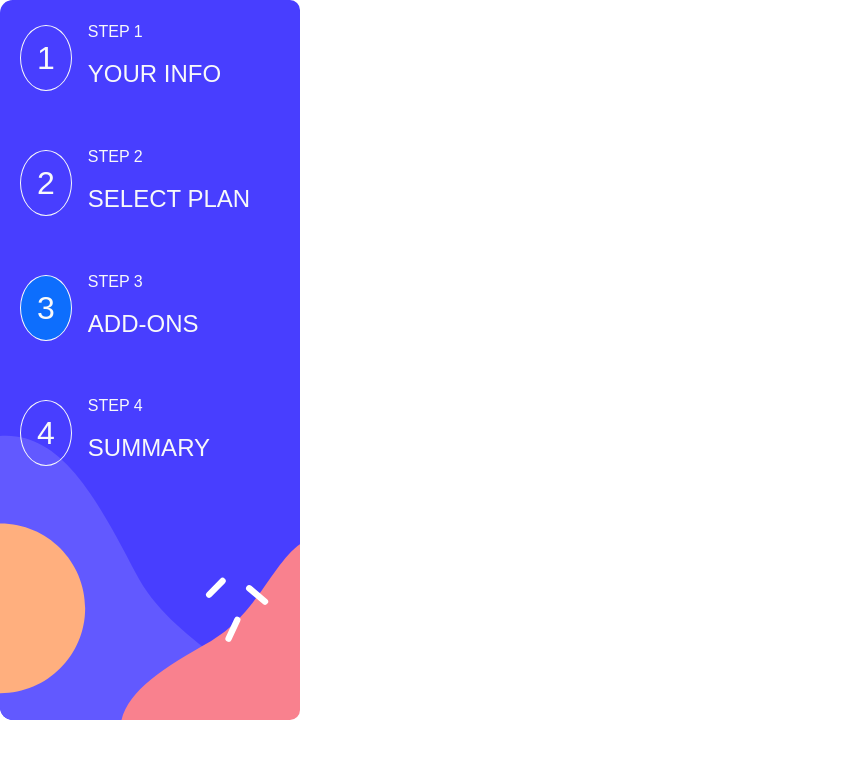
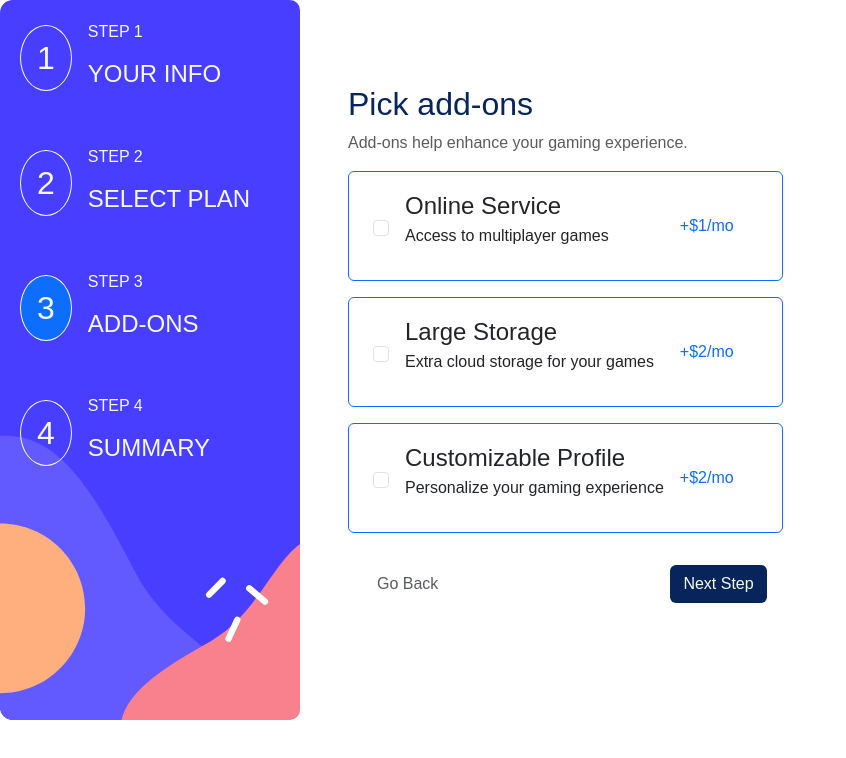
Before and after one commit to Abdo1454/multi-step-form, a React (Vite) app: page /addons in a window 1280 px wide. Shown: the top 758 px of the page, without its empty margins (0-846 px from the left). Built offline with nearby package versions, Linux system fonts and the light colour scheme.

Commit message:
add file addons and logic

```diff
--- a/src/App.jsx
+++ b/src/App.jsx
@@ -2,6 +2,7 @@ import { Routes, Route } from 'react-router-dom'
 import SideBar from './components/SideBar/SideBar'
 import YourInfo from './components/YourInfo/YourInfo'
 import SelectPlan from './components/SelectPlan/SelectPlan'
+import AddOns from './components/AddOns/AddOns'
 
 function App() {
   return (
@@ -11,8 +12,8 @@ function App() {
       <Routes>
         <Route path="/" element={<YourInfo />} />
         <Route path="/plan" element={<SelectPlan />} />
-        {/* <Route path="/addons" element={<h1>Add-ons</h1>} />
-        <Route path="/summary" element={<h1>Summary</h1>} /> */}
+        <Route path="/addons" element={<AddOns />} />
+        {/* <Route path="/summary" element={<h1>Summary</h1>} /> */}
       </Routes>
     </div>
   )
--- /dev/null
+++ b/src/components/AddOns/AddOns.jsx
@@ -0,0 +1,88 @@
+import React, { useState } from 'react'
+import { Link } from 'react-router-dom'
+
+function AddOns() {
+    const [selectedAddOns, setSelectedAddOns] = useState(() => {
+        const savedAddOns = localStorage.getItem("selectedAddOns");
+
+        return savedAddOns ? JSON.parse(savedAddOns) : [];
+    });
+
+    const PickAddOns = [
+        {
+            name: "Online Service",
+            description: "Access to multiplayer games",
+            price: "1"
+        },
+        {
+            name: "Large Storage",
+            description: "Extra cloud storage for your games",
+            price: "2"
+        },
+        {
+            name: "Customizable Profile",
+            description: "Personalize your gaming experience",
+            price: "2"
+        }
+    ];
+    const handleAddOnChange = (addOn) => {
+        setSelectedAddOns((prev) => {
+            const exists = prev.some(
+                (item) => item.name === addOn.name
+            );
+
+            if (exists) {
+                 return prev.filter(
+                (item) => item.name !== addOn.name
+            ); // موجود → لا تضيفه مرة ثانية
+            }
+
+            return [...prev, addOn]; // مش موجود → أضفه
+        });
+    };
+    const handleNextStep = (e) => {
+
+        if (selectedAddOns.length === 0) {
+            e.preventDefault();
+            alert("Please select at least one add-on before proceeding.");
+        };
+
+    }
+    return (
+        <div>
+            <h2 style={{ color: "#07255b" }}>Pick add-ons</h2>
+            <p className="text-muted">Add-ons help enhance your gaming experience.</p>
+            <form>
+                {PickAddOns.map((addOn, index) => {
+                    return (
+                        <div key={index} className="form-check d-flex align-items-center border px-5 border-primary rounded p-3 mb-3 gap-3">
+                            <input
+                                className="form-check-input"
+                                checked={selectedAddOns.some(
+                                    (item) => item.name === addOn.name
+                                )}
+                                onChange={() => handleAddOnChange(addOn)}
+                                id={`add-on-${index}`}
+                                type="checkbox"
+                            />
+                            <div>
+                                <label className="form-check-label fs-4" htmlFor={`add-on-${index}`}>{addOn.name}</label>
+                                <p>{addOn.description}</p>
+                            </div>
+                            <span className="text-primary ms-auto">+${addOn.price}/mo</span>
+                        </div>
+                    )
+                })}
+                <div className="form-check  border-primary rounded-pill rounded p-3 mb-3 d-flex align-items-center gap-5">
+                    <Link to="/plan" className="btn text-muted text-start">Go Back</Link>
+                    <Link to="/summary" onClick={handleNextStep} className="btn  ms-auto text-light" style={{ cursor: "pointer", backgroundColor: "#07255b" }}>Next Step</Link>
+                </div>
+                {/* <p>
+                    selected Add-Ons: {selectedAddOns.map((addOn) => addOn.price).join(", ")}
+                </p> */}
+            </form>
+        </div>
+    )
+}
+
+export default AddOns
```
